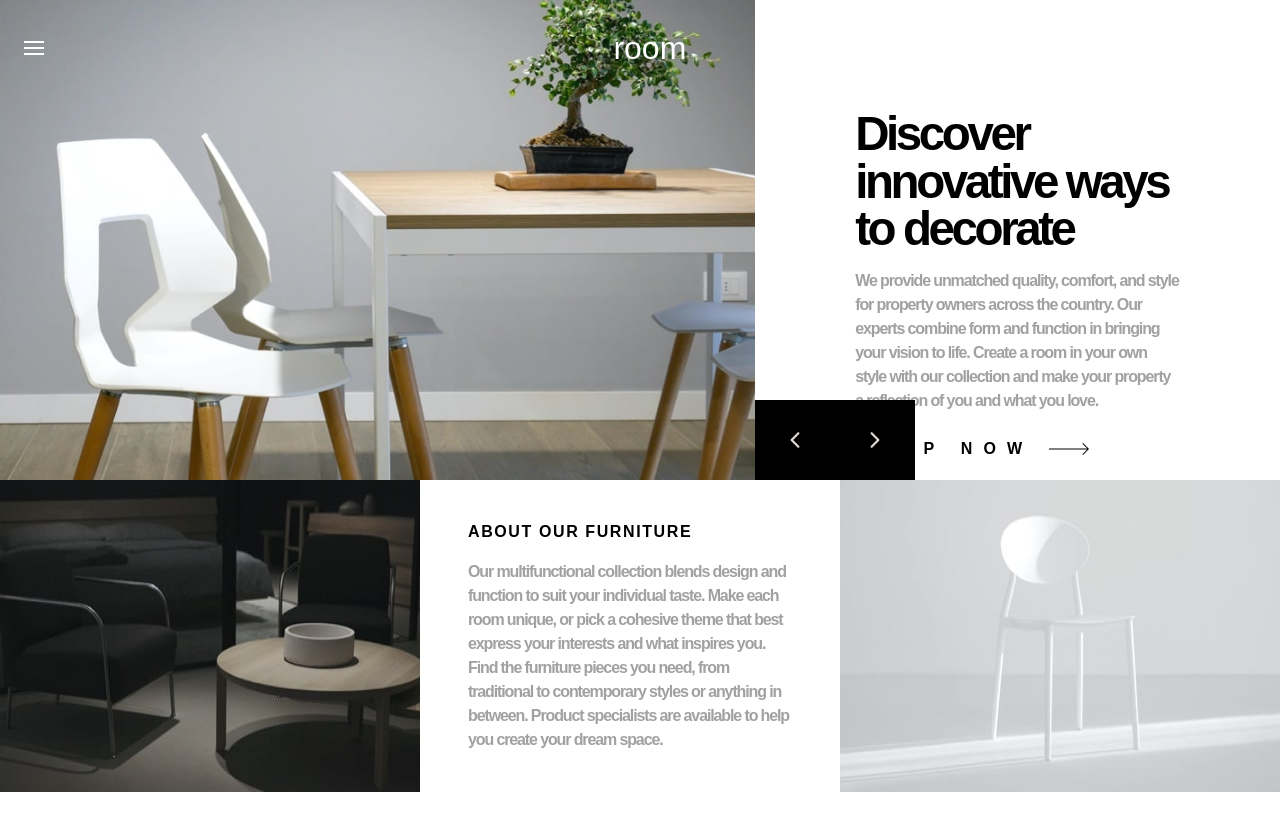
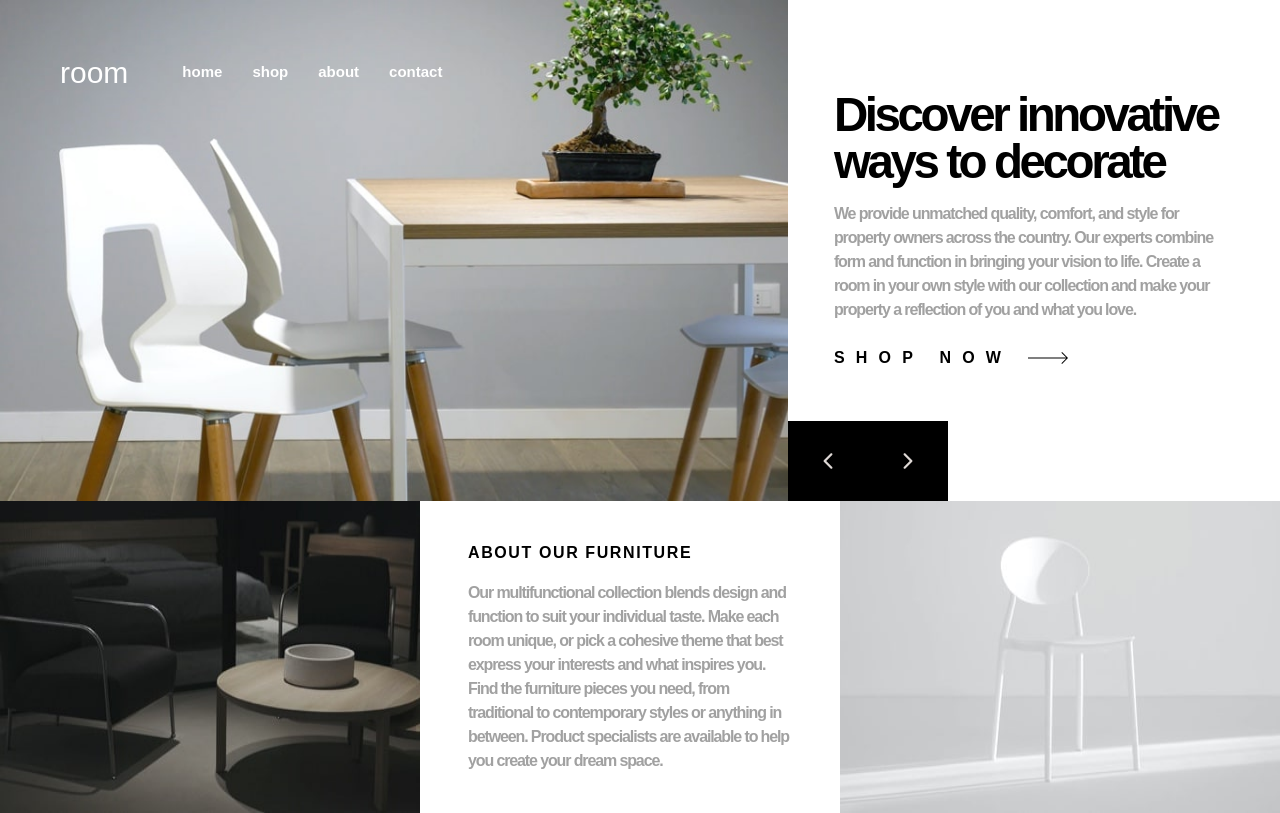
Before and after one commit to rafopm/room-homepage, a Next.js app: page / in a window 1280 px wide. Built offline with nearby package versions, Linux system fonts and the light colour scheme.

Commit message:
update nav & hero responsive

```diff
--- a/src/app/page.tsx
+++ b/src/app/page.tsx
@@ -4,7 +4,7 @@ import Hero from "../components/Hero";
 
 export default function Home() {
   return (
-    <div className="md:h-screen lg:h-auto">
+    <div className="md:h-screen lg:h-full">
       <Hero />
       <About />
     </div>
--- a/src/components/Hero.tsx
+++ b/src/components/Hero.tsx
@@ -40,9 +40,8 @@ const Hero = () => {
 
     return (
         <div className='flex flex-col lg:flex-row w-full h-screen lg:h-auto'>
-
             {/* Sección de la imagen */}
-            <div className='flex lg:h-full lg:w-[59%] h-[360px] md:h-[400px] relative'>
+            <div className='flex lg:h-full lg:w-[59%]  xl:w-[840px] 2xl:max-w-[59%] h-[360px] md:h-[400px] relative'>
                 <picture className='w-full h-full block'>
                     <source
                         srcSet={slides[activeSlide].imageMobile}
@@ -85,9 +84,9 @@ const Hero = () => {
             </div>
 
             {/* Sección de texto */}
-            <div className='lg:h-full lg:w-[41%] px-[30px] md:px-[50px]  xl:px-[100px] py-[50px] lg:py-0 flex flex-col justify-center overflow-y-auto'>
-                <div className='pt-0 lg:pt-[20px] xl:pt-[110px]'>
-                    <h2 className='font-bold text-[39.5px] md:text-[42px] lg:text-[44px] xl:text-[47.5px] mb-4  tracking-n5 leading-none'>
+            <div className='lg:h-auto lg:w-[41%]  py-[50px] lg:py-0 flex flex-col justify-center items-center overflow-y-auto'>
+                <div className='flex flex-col  justify-center lg:w-[400px] px-[30px] lg:px-[0] xl:pb-[40px]'>
+                    <h2 className='font-bold text-[39.5px] md:text-[42px] lg:text-[44px] xl:text-[47.5px] mb-4 tracking-n5 leading-none'>
                         {slides[activeSlide].title}
                     </h2>
                     <p className='mb-6 tracking-n25 font-semibold text-darkGray'>
--- a/src/components/Nav.tsx
+++ b/src/components/Nav.tsx
@@ -11,11 +11,10 @@ const Nav = () => {
       }, [openMenu]);
 
     return (
-        <div className='absolute z-10  w-full '>
-
-            <div className={`relative px-[24px] mt-[24px] text-white flex flex-row items-center w-full ${openMenu ? 'hidden' : 'block'}`}>
+        <div className='absolute z-10  w-full lg:flex lg:items-center lg:mt-[50px] lg:ml-[60px] lg:mr-[60px] lg:max-w-[calc(100%-120px)]'>
+            <div className={`relative px-[24px] lg:px-0 mt-[24px] lg:mt-0 text-white flex flex-row items-center w-full lg:w-auto  ${openMenu ? 'hidden' : 'block'}`}>
                 <button
-                    className='focus:outline-none'
+                    className='focus:outline-none lg:hidden'
                     onClick={(e) => {
                         console.log('Botón hamburguesa pulsado');
                         e.stopPropagation();
@@ -24,18 +23,18 @@ const Nav = () => {
                     aria-label="Abrir menú"
                 >
                     <img
-                        className='h-[14px] w-[20px] cursor-pointer hover:opacity-80 transition-opacity'
+                        className='h-[14px] w-[20px] cursor-pointer  hover:opacity-80 transition-opacity'
                         src={`${baseUrl}/images/icon-hamburger.svg`}
                         alt="Abrir menú"
                     />
                 </button>
-                <span className='text-[32px] w-full text-center'>room</span>
+                <span className='text-[32px] lg:text-[30px] w-full text-center lg:text-left'>room</span>
             </div>
             <div
-                className={`absolute bg-white px-[24px] w-full mt-0 flex flex-row h-[110px] items-center transition-all duration-300 ease-in-out ${openMenu ? 'block' : 'hidden'}`}
+                className={`absolute bg-white lg:bg-transparent px-[24px] lg:items-center w-full lg:w-auto mt-0   flex flex-row h-[110px] lg:h-auto items-center transition-all duration-300 ease-in-out ${openMenu ? 'block' : 'hidden'} lg:block lg:relative`}
             >
                 <button
-                    className='focus:outline-none h-[16px] w-[16px] mr-[56px]'
+                    className='focus:outline-none lg:hidden h-[16px] w-[16px] mr-[56px]'
                     onClick={(e) => {
                         e.stopPropagation();
                         setOpenMenu(false);
@@ -48,11 +47,23 @@ const Nav = () => {
                         alt="Cerrar menú"
                     />
                 </button>
-                <ul className='flex flex-row gap-[24px] font-semibold text-[16px]'>
-                    <li>home</li>
-                    <li>shop</li>
-                    <li>about</li>
-                    <li>contact</li>
+                <ul className='flex flex-row gap-[24px] lg:gap-[30px] font-semibold lg:font-bold text-[16px] lg:text-[15px] lg:text-white lg:ml-[30px]'>
+                    <li className="relative group">
+                        <span className="relative z-10 hover:cursor-pointer">home</span>
+                        <span className="absolute bottom-0 left-0 w-0 h-[2px] bg-white transition-all duration-300 group-hover:w-full"></span>
+                    </li>
+                    <li className="relative group">
+                        <span className="relative z-10 hover:cursor-pointer">shop</span>
+                        <span className="absolute bottom-0 left-0 w-0 h-[2px] bg-white transition-all duration-300 group-hover:w-full"></span>
+                    </li>
+                    <li className="relative group">
+                        <span className="relative z-10 hover:cursor-pointer">about</span>
+                        <span className="absolute bottom-0 left-0 w-0 h-[2px] bg-white transition-all duration-300 group-hover:w-full"></span>
+                    </li>
+                    <li className="relative group">
+                        <span className="relative z-10 hover:cursor-pointer">contact</span>
+                        <span className="absolute bottom-0 left-0 w-0 h-[2px] bg-white transition-all duration-300 group-hover:w-full"></span>
+                    </li>
                 </ul>
             </div>
 
```
Also changed, not shown: 2 other files (tests, documents, lock files or other folders).
